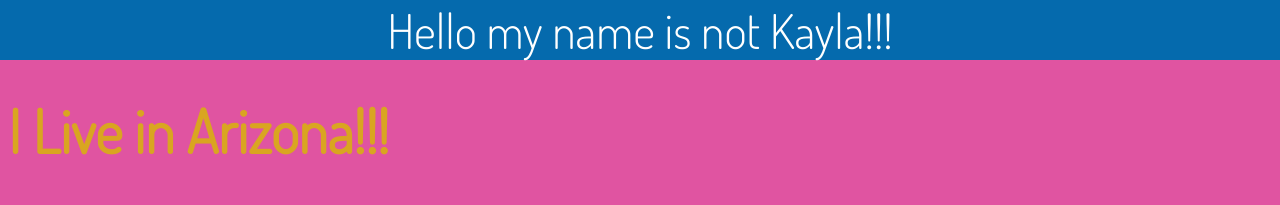
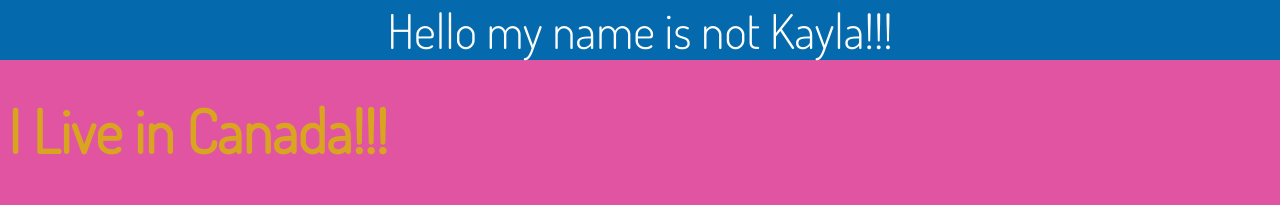
Before and after one commit to Kstrohfus/workflow-practice, a plain HTML site: page index.html in a window 1280 px wide. Shown: the top 205 px of the page. Drawn offline with Linux system fonts and the light colour scheme; a web font is replaced by a local one.

Commit message:
Changed location again

```diff
--- a/index.html
+++ b/index.html
@@ -16,7 +16,7 @@
   </head>
   <body>
     <header>Hello my name is not Kayla!!!</header>
-    <h1>I Live in Arizona!!!</h1>
+    <h1>I Live in Canada!!!</h1>
     <div>
       <p class="code">I Live in Arizona!!!</p>
       <p class="random">This is just random practice for workflow!</p>
```
